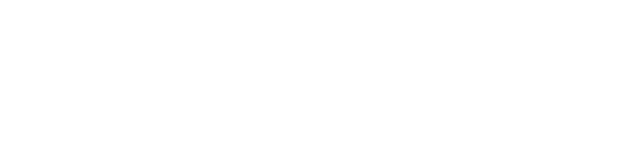
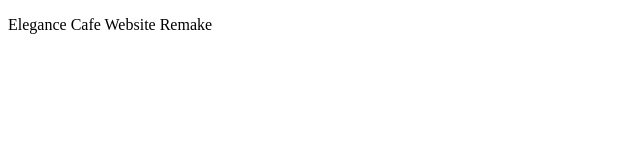
Before and after one commit to Aeiro1/elegance.v2, a plain HTML site: page index.html in a window 1280 px wide. Shown: the whole page, without its empty margins (0-640 px from the left). Drawn offline with Linux system fonts and the light colour scheme.

Commit message:
Update index.html

```diff
--- a/index.html
+++ b/index.html
@@ -4,6 +4,6 @@
  <title>Elegance Cafe</title>
  </head>
  <body>
-
+	<p>Elegance Cafe Website Remake</p>
  </body>
 </hmtl>
```
